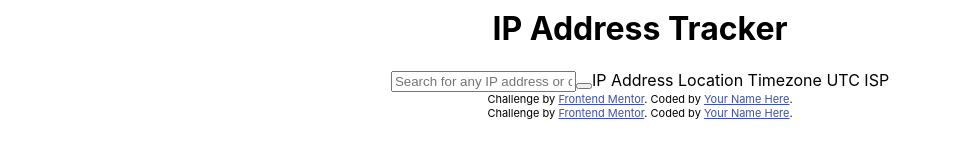
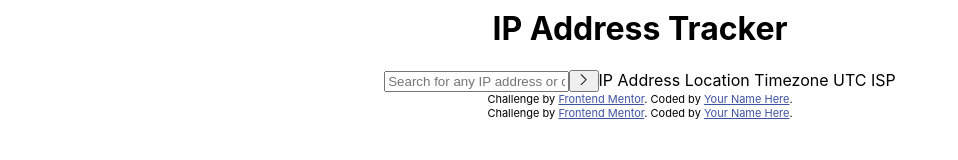
Before and after one commit to akpekig/ip-address-tracker, a React (Create React App) app: page / in a window 1280 px wide. Shown: the part 136-296 px from the top of the page, without its empty margins (0-958 px from the left). Built offline with nearby package versions, Linux system fonts and the light colour scheme.

Commit message:
Add chevron to button

```diff
--- a/src/App.js
+++ b/src/App.js
@@ -1,5 +1,5 @@
-import logo from './logo.svg';
-import './App.css';
+import { BsChevronRight } from "react-icons/bs";
+import "./App.css";
 
 function App() {
   return (
@@ -17,7 +17,7 @@ function App() {
             size="20"
             required
           />
-          <button type="submit"></button>
+          <button type="submit"><BsChevronRight /></button>
           IP Address Location Timezone UTC ISP
         </form>
       </header>
```
